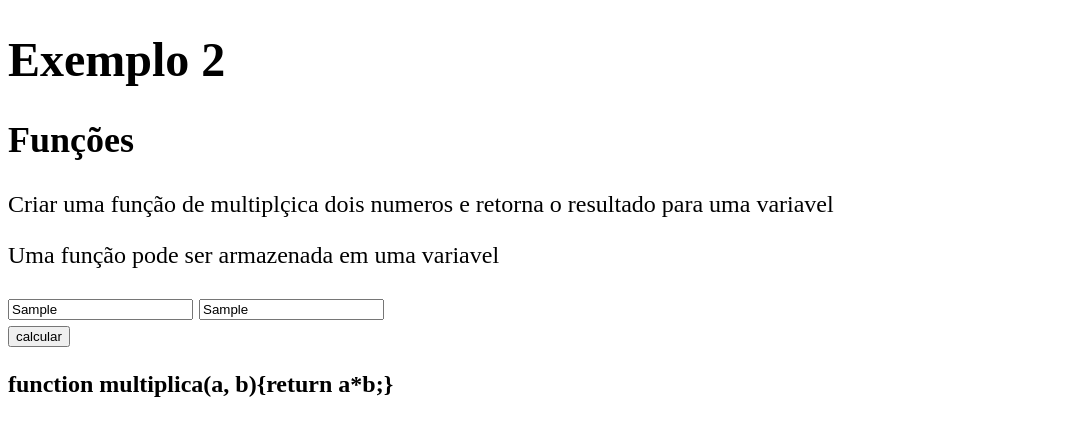
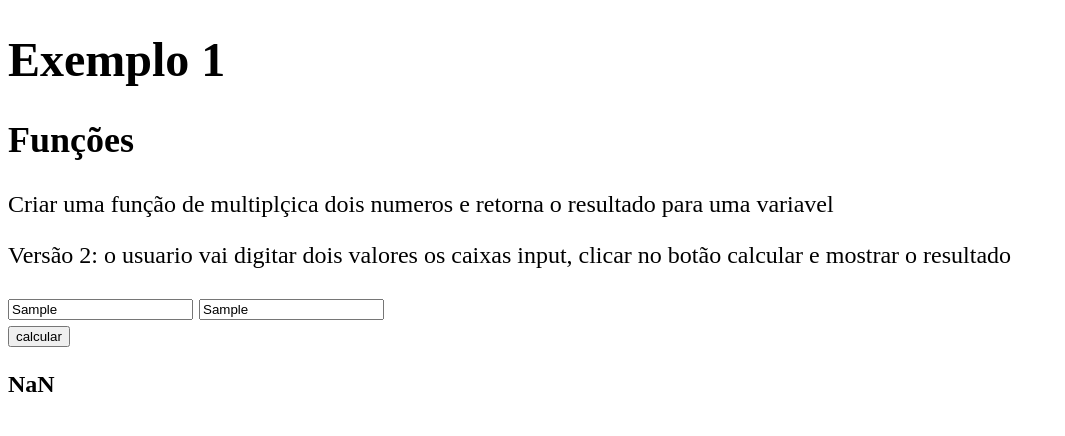
Before and after one commit to SophiaGua/aulas, a plain HTML site: page index.html in a window 1280 px wide. Both pictures are taken after typing "Sample", "Sample" into the empty fields and a click on the button "calcular". Shown: the whole page, without its empty margins (0-1065 px from the left). Drawn offline with Linux system fonts and the light colour scheme.

Commit message:
exemplo 1 e 2 separados

```diff
--- a/index.html
+++ b/index.html
@@ -6,10 +6,10 @@
     <title>Document</title>
 </head>
 <body style="font-size: x-large;">
-    <h1>Exemplo 2</h1>
+    <h1>Exemplo 1</h1>
     <h2>Funções</h2>
     <p> Criar uma função de multiplçica dois numeros e retorna o resultado para uma variavel </p>
-    <p>Uma função pode ser armazenada em uma variavel</p>
+    <p>Versão 2:</b> o usuario vai digitar dois valores os caixas input, clicar no botão calcular e mostrar o resultado</p>
     <form>
         <input type="text" id="n1">
         <input type="text" id="n2">
@@ -18,8 +18,17 @@
     <p id="resultado" style="font-weight: bold;"></p>
 
     <script>
-        const x = function multiplica(a, b){return a*b;}
-        document.getElementById("resultado").innerHTML = x;
+        function calcular(){
+            let n1 = document.getElementById("n1").value;
+            let n2 = document.getElementById("n2").value;
+            let x = multiplica(n1,n2);
+            document.getElementById("resultado").
+            innerHTML = x;
+
+            function multiplica(a, b){
+                return a*b;
+            }
+        }
 
     </script>
 
```
Also changed, not shown: exemplo2.html (added, +23 -0 lines).
